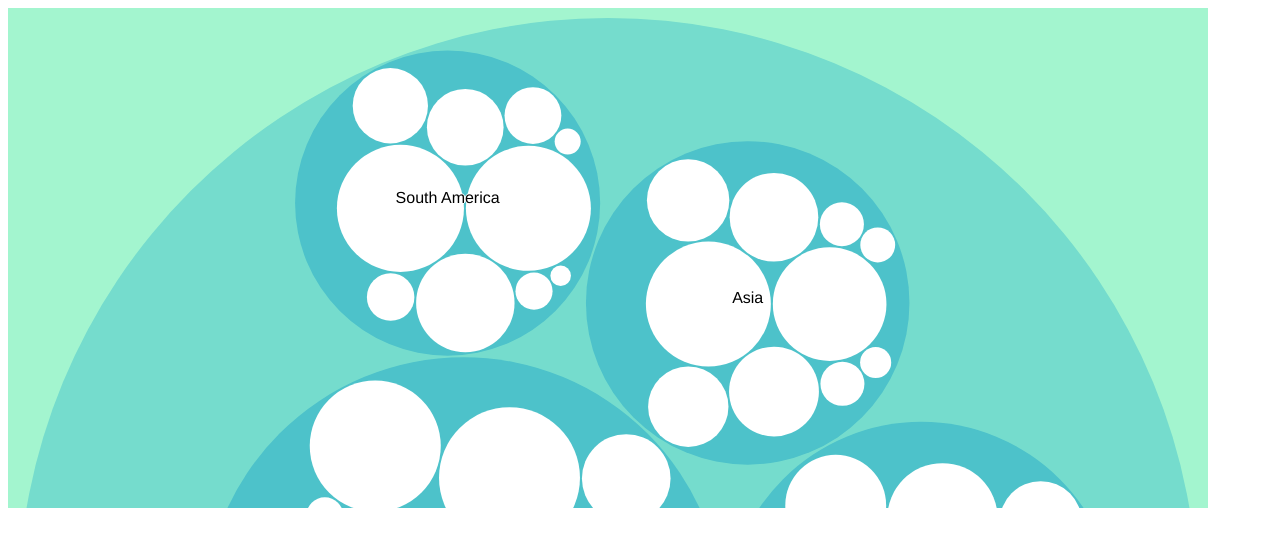
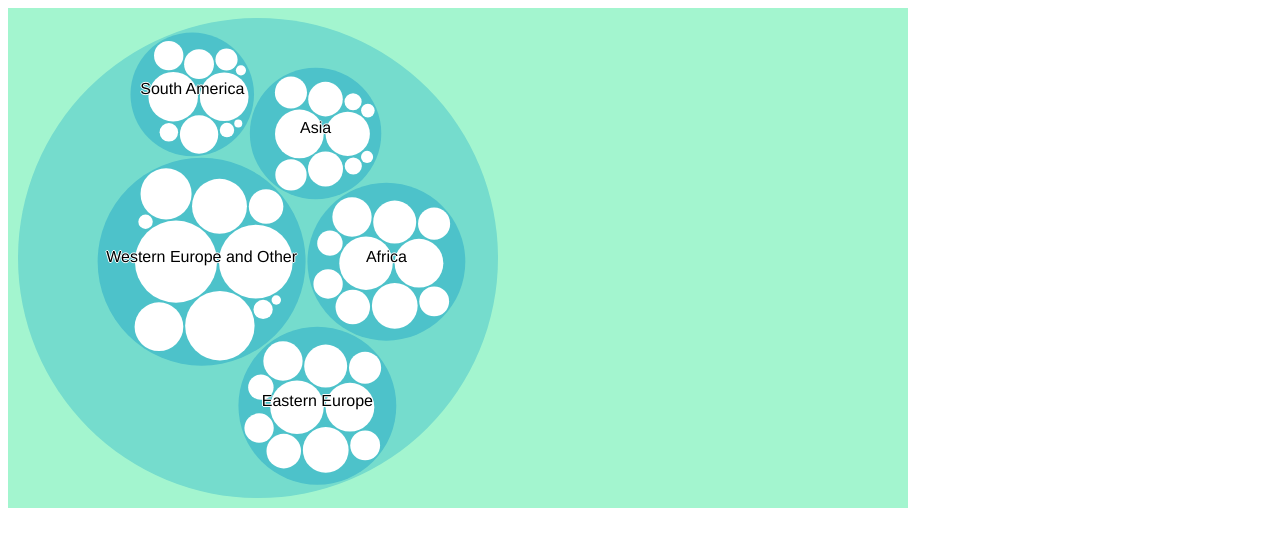
Before and after one commit to armistec/UN_CountriesNI, a plain HTML site: page index.html in a window 1280 px wide. Drawn offline with nearby package versions, Linux system fonts and the light colour scheme.

Commit message:
Update index.html

```diff
--- a/index.html
+++ b/index.html
@@ -28,13 +28,13 @@
 }
 
 </style>
-<svg width="1200" height="500"></svg>
+<svg width="900" height="500"></svg>
 <script src="https://d3js.org/d3.v4.min.js"></script>
 <script>
 
 var svg = d3.select("svg"),
     margin = 20,
-    diameter = +svg.attr("width"),
+    diameter = +svg.attr("height"),
     g = svg.append("g").attr("transform", "translate(" + diameter / 2 + "," + diameter / 2 + ")");
 
 var color = d3.scaleLinear()
```
